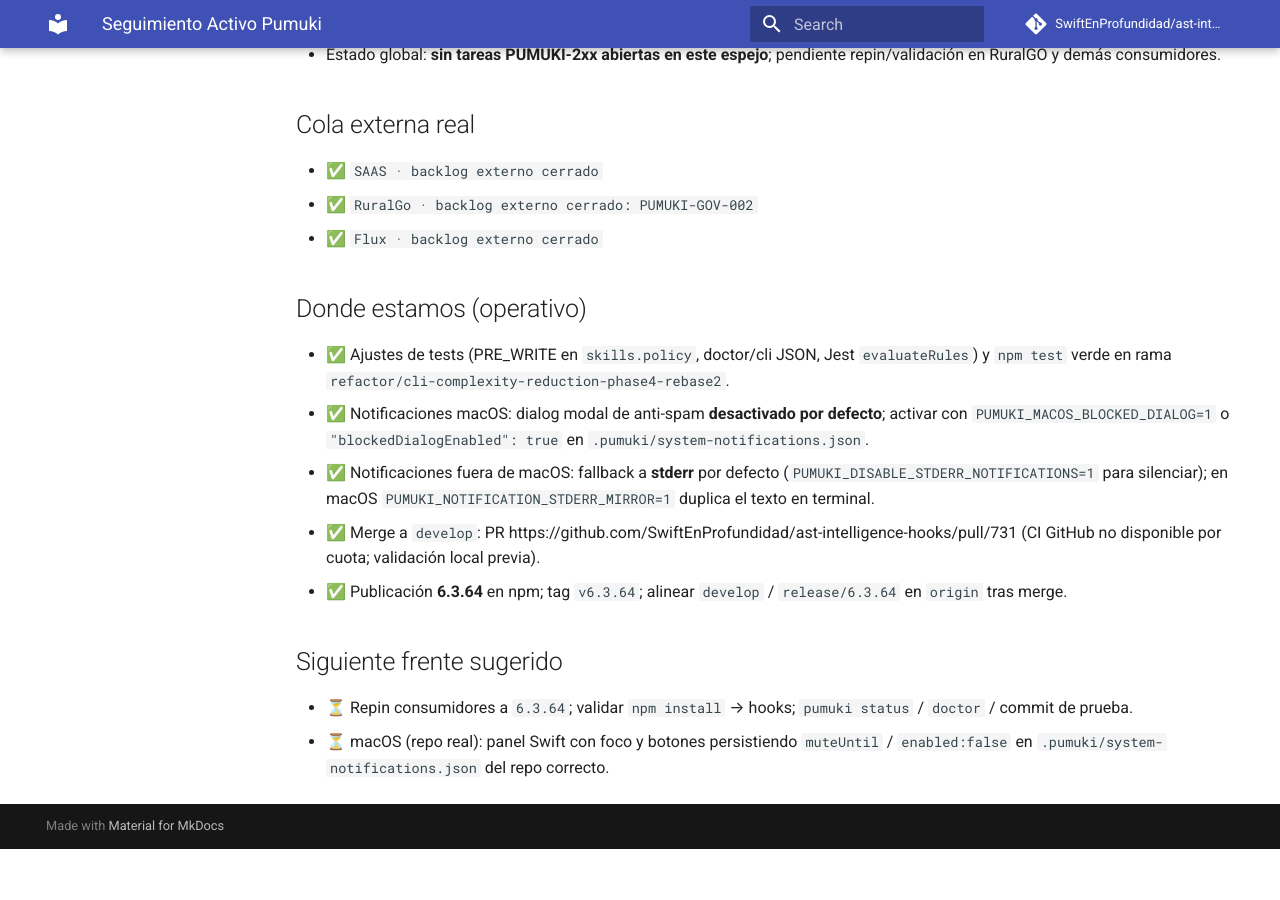
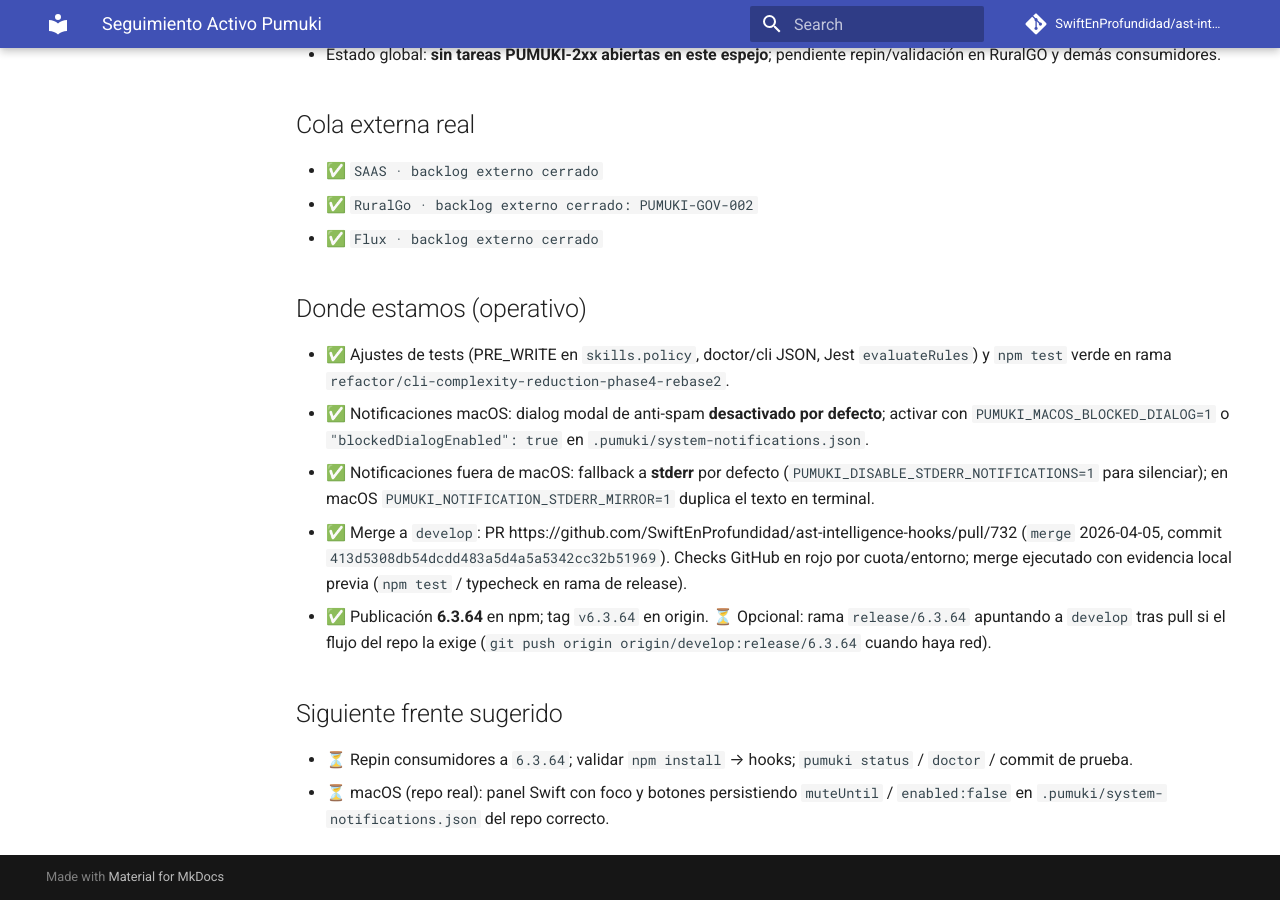
Before and after one commit to SwiftEnProfundidad/ast-intelligence-hooks, an MkDocs documentation site: the page built from docs/tracking/plan-activo-de-trabajo.md, in a window 1280 px wide and 900 px high, scrolled down 798 px. Built offline with MkDocs 1.6.1 and Material for MkDocs 9.7.7, drawn with Linux system fonts in a browser that asks for light colours; comment, search, counter and statistics services are not loaded; before the commit the page ends 1647 px from its top, so only the background shows below that.

Commit message:
docs(tracking): merge 6.3.64 vía PR #732 y merge commit en develop

```diff
--- a/docs/tracking/plan-activo-de-trabajo.md
+++ b/docs/tracking/plan-activo-de-trabajo.md
@@ -32,8 +32,8 @@
 - ✅ Ajustes de tests (PRE_WRITE en `skills.policy`, doctor/cli JSON, Jest `evaluateRules`) y `npm test` verde en rama `refactor/cli-complexity-reduction-phase4-rebase2`.
 - ✅ Notificaciones macOS: dialog modal de anti-spam **desactivado por defecto**; activar con `PUMUKI_MACOS_BLOCKED_DIALOG=1` o `"blockedDialogEnabled": true` en `.pumuki/system-notifications.json`.
 - ✅ Notificaciones fuera de macOS: fallback a **stderr** por defecto (`PUMUKI_DISABLE_STDERR_NOTIFICATIONS=1` para silenciar); en macOS `PUMUKI_NOTIFICATION_STDERR_MIRROR=1` duplica el texto en terminal.
-- ✅ Merge a `develop`: PR https://github.com/SwiftEnProfundidad/ast-intelligence-hooks/pull/731 (CI GitHub no disponible por cuota; validación local previa).
-- ✅ Publicación **6.3.64** en npm; tag `v6.3.64`; alinear `develop` / `release/6.3.64` en `origin` tras merge.
+- ✅ Merge a `develop`: PR https://github.com/SwiftEnProfundidad/ast-intelligence-hooks/pull/732 (`merge` 2026-04-05, commit `413d5308db54dcdd483a5d4a5a5342cc32b51969`). Checks GitHub en rojo por cuota/entorno; merge ejecutado con evidencia local previa (`npm test` / typecheck en rama de release).
+- ✅ Publicación **6.3.64** en npm; tag `v6.3.64` en origin. ⏳ Opcional: rama `release/6.3.64` apuntando a `develop` tras pull si el flujo del repo la exige (`git push origin origin/develop:release/6.3.64` cuando haya red).
 
 ## Siguiente frente sugerido
 
```
